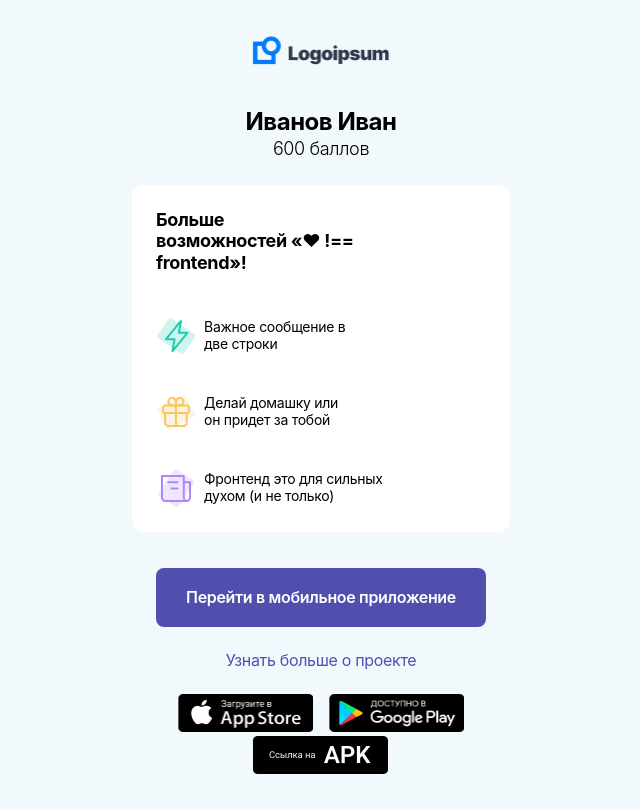
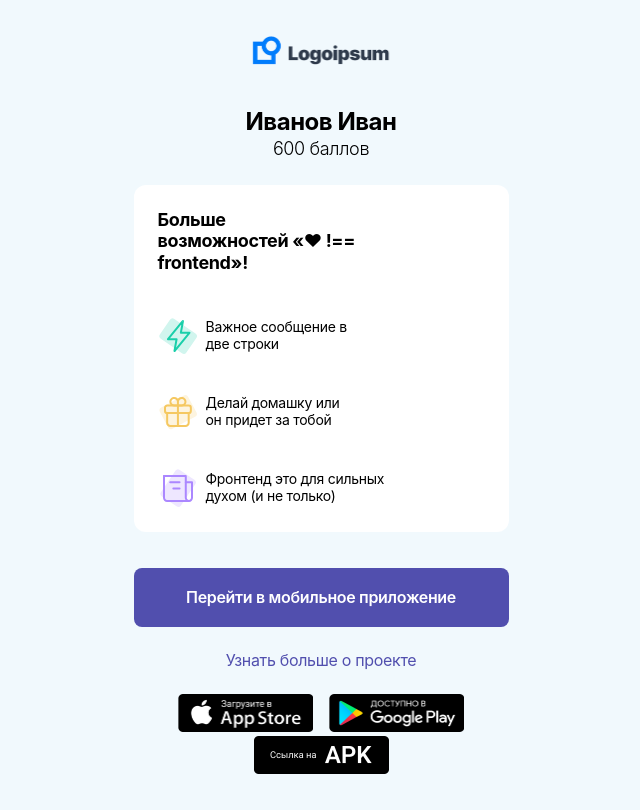
Before and after one commit to Minkuss/whiteSoft_lesson1, a plain HTML site: page index.html in a window 1280 px wide. Shown: the whole page, without its empty margins (319-959 px from the left). Drawn offline with Linux system fonts and the light colour scheme; a web font is replaced by a local one.

Commit message:
upd: еще изменения...

```diff
--- a/index.css
+++ b/index.css
@@ -13,8 +13,9 @@ body {
   flex-direction: column;
   align-items: center;
   background: #F1F9FD;
-  /* надеюсь так правильно делать падинги*/
+  max-width: 375px;
   padding: 32px 24px 32px 24px;
+  margin: 0 auto;
 }
 
 .header__img {
@@ -53,6 +54,7 @@ body {
   display: flex;
   flex-direction: column;
   align-items: center;
+  width: 100%;
 }
 
 .main__card {
@@ -61,9 +63,9 @@ body {
   border-radius: 12px;
   background: #FFF;
   width: 100%;
-  /* width: fit-content; */
   padding: 24px;
   margin-top: 24px;
+  box-sizing: border-box;
 }
 
 .main__card h2 {
@@ -133,12 +135,10 @@ body {
   line-height: 120%;
   letter-spacing: -0.32px;
   text-align: center;
-  /* Жесткое значение ширины убрал,
-  понял что тупо сделал)))
-  */
   padding: 20px 30px;
   margin-top: 36px;
   transition: 1s;
+  align-self: stretch;
 }
 
 .main__a--animated:hover {
@@ -146,10 +146,6 @@ body {
 }
 
 .main__a--animated:active {
-  /* не понял коммента про падинг
-  на внешний контейнер тут, но
-  размер изменил как посоветовали
-  */
   transform: scale(0.95);
   transition: 0s;
 }
```
